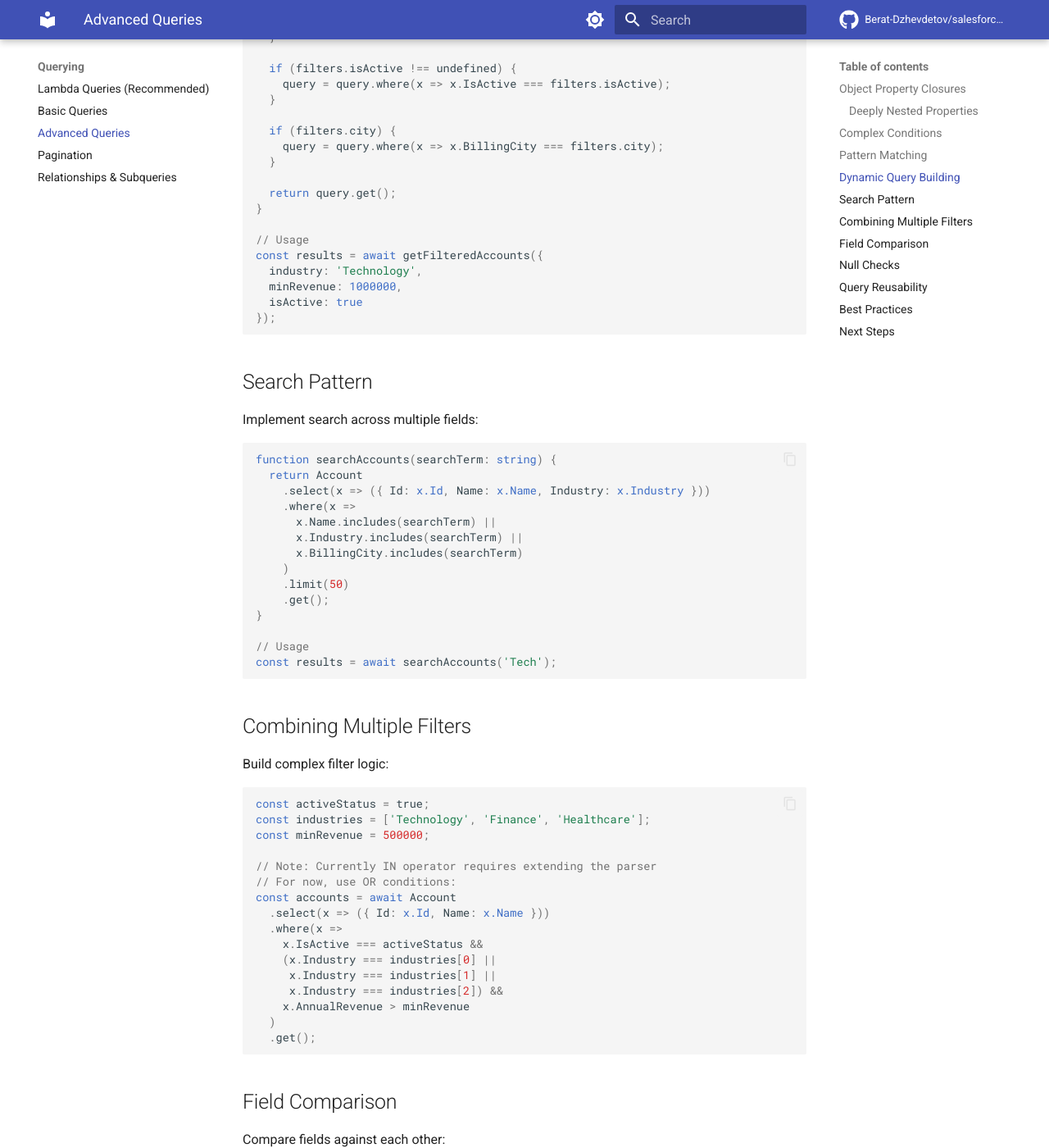
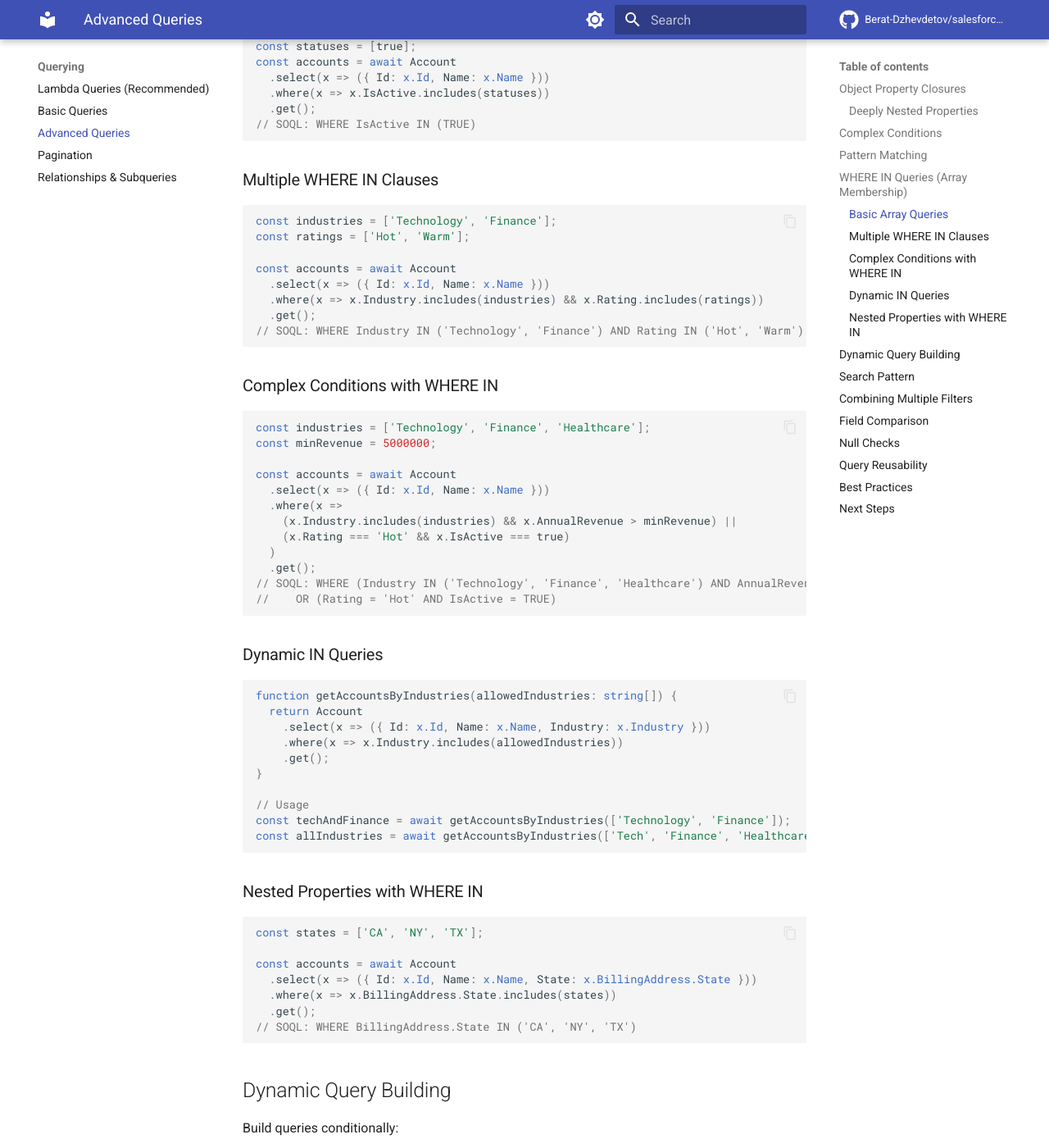
Before and after one commit to Berat-Dzhevdetov/salesforce-connector, an MkDocs documentation site: the page built from docs/querying/advanced-queries.md, in a window 1280 px wide and 1400 px high, scrolled down 2557 px. Shown: the whole window at 82% size. Built offline with MkDocs 1.6.1 and Material for MkDocs 9.7.7, drawn with Linux system fonts in a browser that asks for light colours; comment, search, counter and statistics services are not loaded; some of the changed text lies outside the part shown.

Commit message:
feat: add WHERE IN support with array includes() method

````diff
--- a/docs/querying/advanced-queries.md
+++ b/docs/querying/advanced-queries.md
@@ -93,6 +93,95 @@ const accounts = await Account
 // Generates: WHERE Name LIKE '%Corp'
 ```
 
+## WHERE IN Queries (Array Membership)
+
+The `.includes()` method automatically detects arrays and generates efficient `WHERE IN` clauses:
+
+### Basic Array Queries
+
+```typescript
+// String array
+const industries = ['Technology', 'Finance', 'Healthcare'];
+const accounts = await Account
+  .select(x => ({ Id: x.Id, Name: x.Name }))
+  .where(x => x.Industry.includes(industries))
+  .get();
+// SOQL: WHERE Industry IN ('Technology', 'Finance', 'Healthcare')
+
+// Numeric array
+const revenues = [1000000, 5000000, 10000000];
+const accounts = await Account
+  .select(x => ({ Id: x.Id, Name: x.Name }))
+  .where(x => x.AnnualRevenue.includes(revenues))
+  .get();
+// SOQL: WHERE AnnualRevenue IN (1000000, 5000000, 10000000)
+
+// Boolean array
+const statuses = [true];
+const accounts = await Account
+  .select(x => ({ Id: x.Id, Name: x.Name }))
+  .where(x => x.IsActive.includes(statuses))
+  .get();
+// SOQL: WHERE IsActive IN (TRUE)
+```
+
+### Multiple WHERE IN Clauses
+
+```typescript
+const industries = ['Technology', 'Finance'];
+const ratings = ['Hot', 'Warm'];
+
+const accounts = await Account
+  .select(x => ({ Id: x.Id, Name: x.Name }))
+  .where(x => x.Industry.includes(industries) && x.Rating.includes(ratings))
+  .get();
+// SOQL: WHERE Industry IN ('Technology', 'Finance') AND Rating IN ('Hot', 'Warm')
+```
+
+### Complex Conditions with WHERE IN
+
+```typescript
+const industries = ['Technology', 'Finance', 'Healthcare'];
+const minRevenue = 5000000;
+
+const accounts = await Account
+  .select(x => ({ Id: x.Id, Name: x.Name }))
+  .where(x =>
+    (x.Industry.includes(industries) && x.AnnualRevenue > minRevenue) ||
+    (x.Rating === 'Hot' && x.IsActive === true)
+  )
+  .get();
+// SOQL: WHERE (Industry IN ('Technology', 'Finance', 'Healthcare') AND AnnualRevenue > 5000000)
+//    OR (Rating = 'Hot' AND IsActive = TRUE)
+```
+
+### Dynamic IN Queries
+
+```typescript
+function getAccountsByIndustries(allowedIndustries: string[]) {
+  return Account
+    .select(x => ({ Id: x.Id, Name: x.Name, Industry: x.Industry }))
+    .where(x => x.Industry.includes(allowedIndustries))
+    .get();
+}
+
+// Usage
+const techAndFinance = await getAccountsByIndustries(['Technology', 'Finance']);
+const allIndustries = await getAccountsByIndustries(['Tech', 'Finance', 'Healthcare', 'Retail']);
+```
+
+### Nested Properties with WHERE IN
+
+```typescript
+const states = ['CA', 'NY', 'TX'];
+
+const accounts = await Account
+  .select(x => ({ Id: x.Id, Name: x.Name, State: x.BillingAddress.State }))
+  .where(x => x.BillingAddress.State.includes(states))
+  .get();
+// SOQL: WHERE BillingAddress.State IN ('CA', 'NY', 'TX')
+```
+
 ## Dynamic Query Building
 
 Build queries conditionally:
@@ -170,18 +259,16 @@ const activeStatus = true;
 const industries = ['Technology', 'Finance', 'Healthcare'];
 const minRevenue = 500000;
 
-// Note: Currently IN operator requires extending the parser
-// For now, use OR conditions:
+// Use WHERE IN with array includes()
 const accounts = await Account
   .select(x => ({ Id: x.Id, Name: x.Name }))
   .where(x =>
     x.IsActive === activeStatus &&
-    (x.Industry === industries[0] ||
-     x.Industry === industries[1] ||
-     x.Industry === industries[2]) &&
+    x.Industry.includes(industries) &&
     x.AnnualRevenue > minRevenue
   )
   .get();
+// SOQL: WHERE IsActive = TRUE AND Industry IN ('Technology', 'Finance', 'Healthcare') AND AnnualRevenue > 500000
 ```
 
 ## Field Comparison
````
Also changed, not shown: README.md (+14 -0 lines), docs/migration-guide.md (+13 -18 lines), docs/querying/lambda-queries.md (+90 -1 lines), 7 other files.
